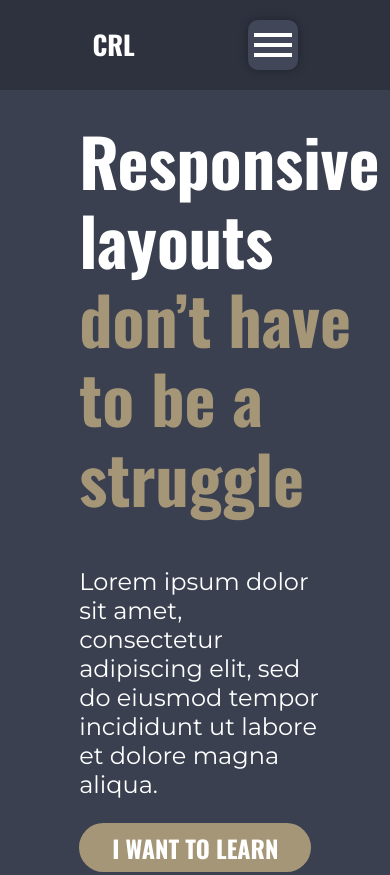
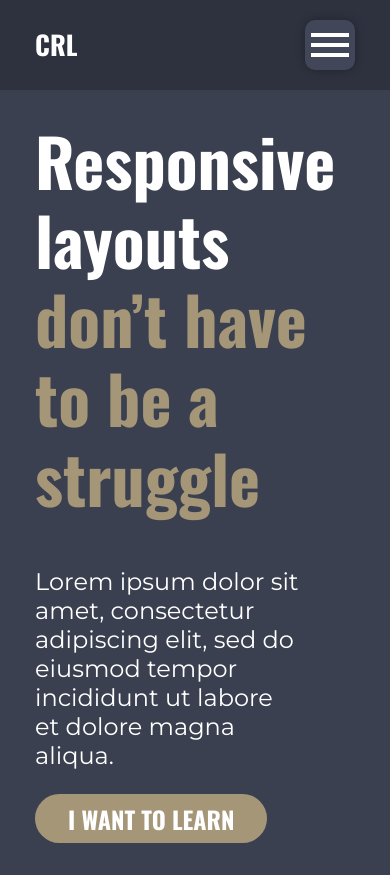
Before and after one commit to jldevx/kevin-powell-CRLchallenge, a plain HTML site: page index.html in a window 390 px wide. Shown: the top 875 px of the page. Drawn offline with nearby package versions, Linux system fonts and the light colour scheme.

Commit message:
fix the container and navbar padding when on smaller devices

```diff
--- a/style.css
+++ b/style.css
@@ -19,7 +19,9 @@ body {
   left: 0;
   right: 0;
   background-color: #2e323f;
-  padding: 1.5rem 7rem;
+  padding: 1.5rem 0;
+  padding-left: clamp(1rem, 9vw, 7rem);
+  padding-right: clamp(1rem, 9vw, 7rem);
   color: #fff;
   display: flex;
   align-items: center;
@@ -87,7 +89,9 @@ a {
 }
 
 .container {
-  padding: 5rem 6rem;
+  padding: 5rem 0;
+  padding-left: clamp(1rem, 9vw, 7rem);
+  padding-right: clamp(1rem, 9vw, 7rem);
 }
 
 .main-title {
@@ -353,14 +357,14 @@ a {
     z-index: 2;
     display: flex;
     flex-direction: column;
-    justify-content: center;
     align-items: center;
     gap: 2rem;
     position: absolute;
     top: 0;
     z-index: -2;
+    padding-top: 5rem;
     justify-content: center;
-    height: 40rem;
+    height: 35rem;
     width: 20rem;
     right: 0;
     background-color: #2e323f;
```
